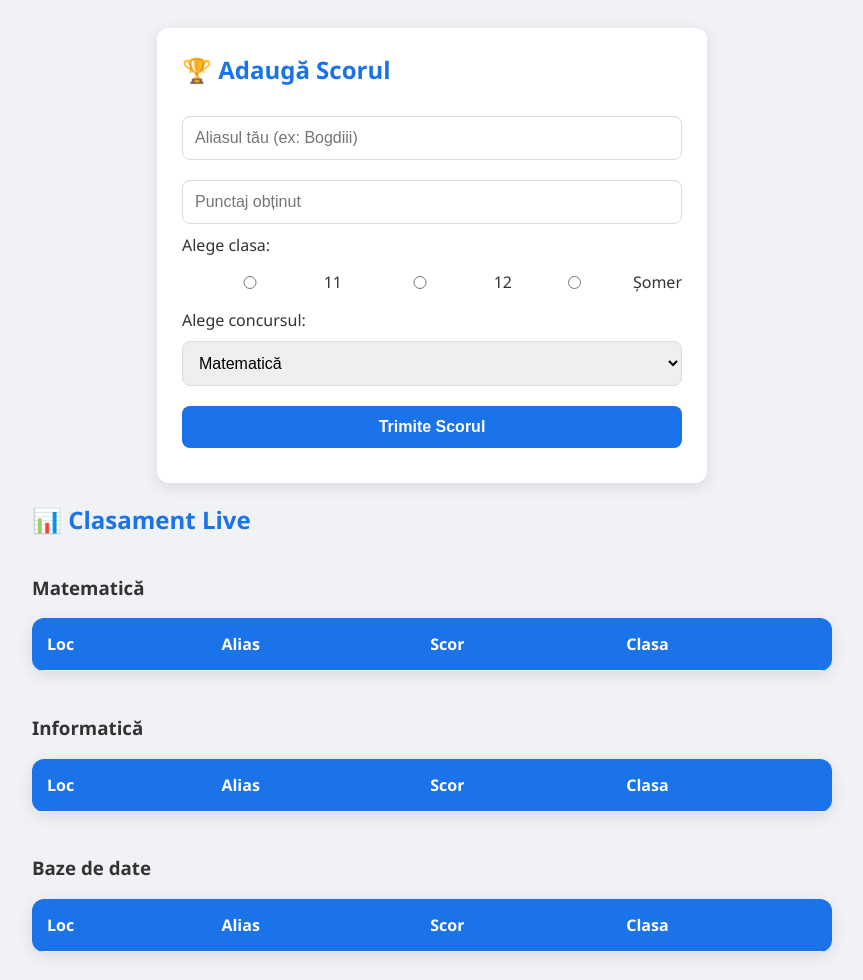
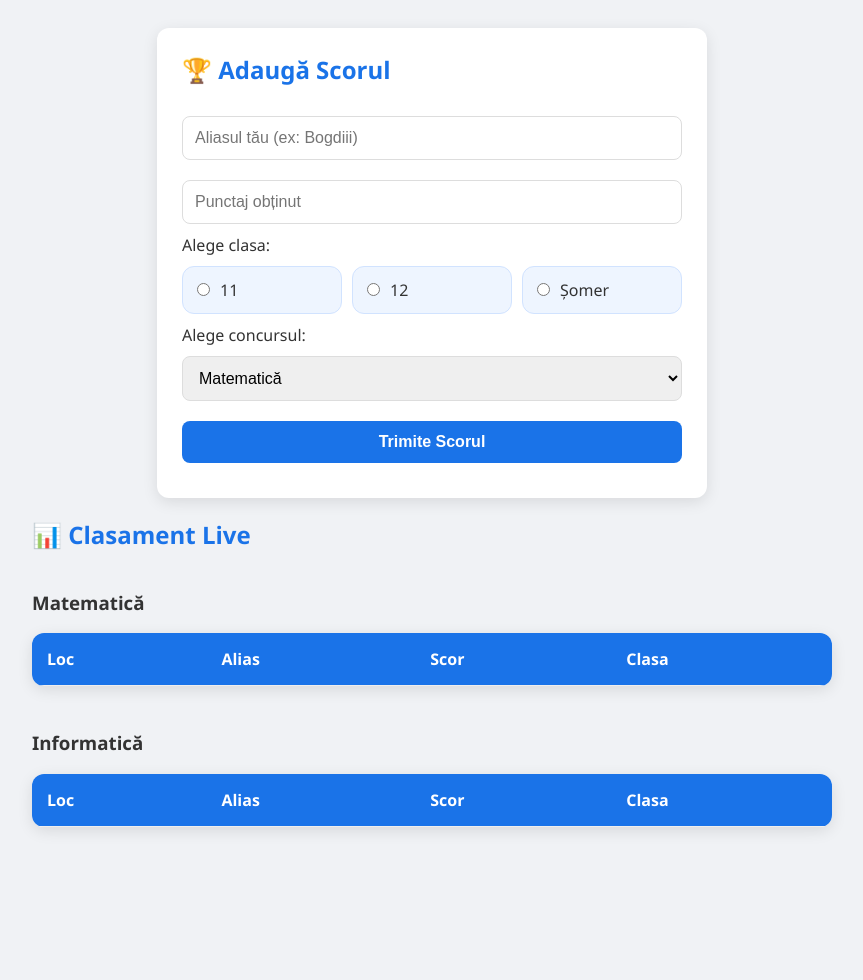
Before and after one commit to al3xalx/clasamentMIUB, a plain HTML site: page index.html in a window 1280 px wide. Shown: the whole page, without its empty margins (208-1071 px from the left). After the commit the page ends 855 px from the top, so only its background shows below. Drawn offline with Linux system fonts and the light colour scheme; no server answers.

Commit message:
Refactor HTML structure and improve styling

```diff
--- a/index.html
+++ b/index.html
@@ -9,6 +9,10 @@
         .card { background: white; padding: 25px; border-radius: 12px; box-shadow: 0 4px 15px rgba(0,0,0,0.1); width: 100%; max-width: 500px; margin-bottom: 20px; }
         h2 { margin-top: 0; color: #1a73e8; }
         input, select, button { width: 100%; padding: 12px; margin: 10px 0; border: 1px solid #ddd; border-radius: 8px; box-sizing: border-box; font-size: 16px; }
+        .radio-group { display: flex; gap: 10px; flex-wrap: wrap; margin: 10px 0; }
+        .radio-option { flex: 1; display: flex; align-items: center; gap: 10px; background: #eef5ff; border: 1px solid #d1e3ff; border-radius: 12px; padding: 12px 14px; cursor: pointer; transition: 0.2s; }
+        .radio-option:hover { background: #dce8ff; }
+        .radio-option input { width: auto; margin: 0; }
         button { background-color: #1a73e8; color: white; border: none; cursor: pointer; font-weight: bold; transition: 0.3s; }
         button:hover { background-color: #1557b0; }
         table { width: 100%; border-collapse: collapse; background: white; border-radius: 12px; overflow: hidden; box-shadow: 0 4px 15px rgba(0,0,0,0.1); }
@@ -25,10 +29,10 @@
         <input type="text" id="alias" placeholder="Aliasul tău (ex: Bogdiii)">
         <input type="number" id="score" min="0" placeholder="Punctaj obținut">
         <label>Alege clasa:</label>
-        <div style="display: flex; gap: 10px; flex-wrap: wrap; margin: 10px 0;">
-            <label style="flex: 1; display: flex; align-items: center; gap: 6px;"><input type="radio" name="clasa" value="11">11</label>
-            <label style="flex: 1; display: flex; align-items: center; gap: 6px;"><input type="radio" name="clasa" value="12">12</label>
-            <label style="flex: 1; display: flex; align-items: center; gap: 6px;"><input type="radio" name="clasa" value="Șomer">Șomer</label>
+        <div class="radio-group">
+            <label class="radio-option"><input type="radio" name="clasa" value="11"><span>11</span></label>
+            <label class="radio-option"><input type="radio" name="clasa" value="12"><span>12</span></label>
+            <label class="radio-option"><input type="radio" name="clasa" value="Șomer"><span>Șomer</span></label>
         </div>
         <label>Alege concursul:</label>
         <select id="concurs">
@@ -68,20 +72,6 @@
                         </tr>
                     </thead>
                     <tbody id="tabelInformatica"></tbody>
-                </table>
-            </div>
-            <div>
-                <h3>Baze de date</h3>
-                <table>
-                    <thead>
-                        <tr>
-                            <th>Loc</th>
-                            <th>Alias</th>
-                            <th>Scor</th>
-                            <th>Clasa</th>
-                        </tr>
-                    </thead>
-                    <tbody id="tabelBaze"></tbody>
                 </table>
             </div>
         </div>
@@ -167,7 +157,13 @@
                 alert("ce amuzant esti");
             }
 
-            await addDoc(colRef, {
+            const targetCollection = concurs === "MIUB - Informatică"
+                ? collection(db, "scoruri informatica")
+                : concurs === "MIUB - Matematică"
+                    ? collection(db, "scoruri matematica")
+                    : colRef;
+
+            await addDoc(targetCollection, {
                 alias: alias,
                 score: score,
                 concurs: concurs,
@@ -202,8 +198,6 @@
                         mathRows.push(row);
                     } else if (d.concurs === "MIUB - Informatică") {
                         infoRows.push(row);
-                    } else if (d.concurs === "MIUB - Baze de date") {
-                        bazeRows.push(row);
                     }
                 });
 
@@ -213,7 +207,6 @@
 
                 document.getElementById('tabelMatematica').innerHTML = numberRows(mathRows);
                 document.getElementById('tabelInformatica').innerHTML = numberRows(infoRows);
-                document.getElementById('tabelBaze').innerHTML = numberRows(bazeRows);
             });
         }
 
```
